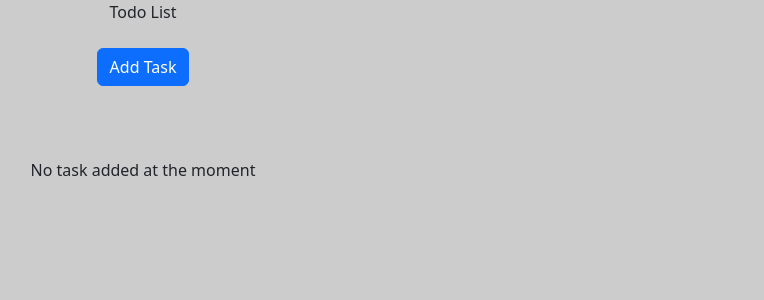
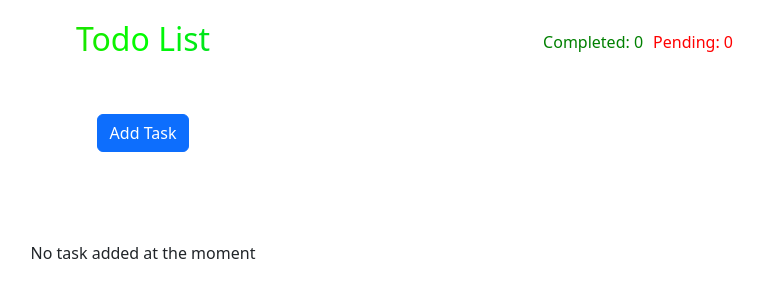
Before and after one commit to shaun-tuscano/Todo-List, a React (Create React App) app: page / in a window 1280 px wide. Shown: the top 300 px of the page, without its empty margins (497-1261 px from the left). Built offline with nearby package versions, Linux system fonts and the light colour scheme.

Commit message:
basic css and some more functionality added

```diff
--- a/src/App.css
+++ b/src/App.css
@@ -1,4 +1,4 @@
-.App {
+/* .App {
   text-align: center;
   width: 100%;
   height: 1000px;
@@ -8,4 +8,54 @@
 .taskbutton{
 padding: 10px;
 
+} */
+
+.App {
+  text-align: center;
+  padding: 20px;
 }
+
+.taskbutton {
+  margin-bottom: 20px;
+}
+
+.Toastify__toast {
+  font-size: 16px;
+  border-radius: 4px;
+}
+
+.Toastify__toast--success {
+  background-color: #43a047;
+}
+
+.Toastify__toast--error {
+  background-color: #f44336;
+}
+
+.Task {
+  margin-top: 20px;
+}
+.todo-title {
+  font-size: 32px; /* Increase the font size */
+  background: linear-gradient(to right, #ff0000, #00ff00, #0000ff); /* Apply multicolor background */
+  -webkit-background-clip: text;
+  -webkit-text-fill-color: transparent;
+  background-clip: text;
+  color: transparent;
+}
+
+.task-counter {
+  position: absolute;
+  top: 30px;
+  right: 50px;
+  display: flex;
+}
+
+.completed-counter {
+  margin-right: 10px;
+  color: green;
+}
+
+.pending-counter {
+  color: red;
+}
--- a/src/App.js
+++ b/src/App.js
@@ -10,14 +10,13 @@ import 'react-toastify/dist/ReactToastify.css';
 
 
 function App() {
-  const[addTaskModal,setAddTaskModal]=useState(false)
-  const[dataObj,setDataObj]=useState({Task:"",Description:""})
-  const[dataObjects,setDataObjects]=useState([])
-  const[isEdit,setIsIdit]=useState(false)
-  // const taskList=[]
-  // const [state, dispatch] = useReducer(reducer, taskList);
+  const[addTaskModal,setAddTaskModal]=useState(false)//decides weather to open modal
+  const[dataObj,setDataObj]=useState({Task:"",Description:""}) //holds one single task
+  const[dataObjects,setDataObjects]=useState([]) //holds array of tasks
+  const[isEdit,setIsIdit]=useState(false) // decides weather user is editing previously created task
+  const [completedCount, setCompletedCount] = useState(0); //gives number of completed tasks
 
-  const toggle = () => setAddTaskModal(!addTaskModal);
+  const toggle = () => setAddTaskModal(!addTaskModal);//sets value of addTaskModal
 
 
 
@@ -46,13 +45,26 @@ function App() {
   setDataObj(value)
   setIsIdit(true)
   toggle()
+  }
+
+  function validateTask(){
+  //validation Task name and Description field
+  if(dataObj.Task.length===0){
+    toast.error("Task name is mandatory");
+    return false
+  }
+  else if(dataObj.Description.length===0){
+    toast.error("Task description is mandatory");
+    return false
+  }
+  return true
+  }
 
 
 
-  }
-
   function onSave() {
     //save for new and pre-existing task
+    if(validateTask()) {
       if (isEdit) {
         const updatedDataObjects = dataObjects.map((data) =>
         data.id === dataObj.id ? dataObj : data
@@ -67,12 +79,13 @@ function App() {
         setDataObj({ Task: "", Description: "" })
         toggle()
       }
-  }
+  }}
 
-  function handleCheckbox(e,value){
+  function handleTaskComplete(e,value){
    //use to display success message and delete that task
   handleDelete(value.id)
   toast.success(`Task ${value.Task} completed!`);
+  setCompletedCount(completedCount+1)
 
   }
 
@@ -98,12 +111,19 @@ function App() {
   }
   return (
     <div className="App">
-      Todo List<br/><br/>
+    <h1 className="todo-title">Todo List</h1>
+      <div className="task-counter">
+        <span className="completed-counter">
+          Completed: {completedCount}
+        </span>
+        <span className="pending-counter">Pending: {dataObjects.length}</span>
+      </div>
+      <br/><br/>
       <Button className="taskbutton"color="primary" size="" onClick={toggle}>Add Task </Button>
       {addMoreModal()}
       <br/><br/><br/>
-      <ToastContainer />
-      <Task dataObjects={dataObjects} handleDelete={handleDelete} handleEdit={handleEdit} handleCheckbox={handleCheckbox}></Task>
+      <ToastContainer autoClose={2000} />
+      <Task dataObjects={dataObjects} handleDelete={handleDelete} handleEdit={handleEdit} handleTaskComplete={handleTaskComplete}></Task>
     </div>
   );
 }
--- a/src/components/Task.css
+++ b/src/components/Task.css
@@ -3,16 +3,28 @@ cursor: pointer;
 
 
 }
-
-.icons-container{
-margin-right: auto;
-
+.accordion-container {
+    margin-bottom: 20px;
+    width: 50%; /* Set the width to 50% */
+  margin-left: auto; /* Center the accordion horizontally */
+  margin-right: auto;
 }
 
-.accordion-container{
-border-radius: 10rem;
-max-width: 50%;
 
+.accordion-container:last-child {
+    margin-bottom: 0;
+}
 
+.accordion-container .icons-container {
+    display: flex;
+    align-items: center;
+}
 
+.accordion-container .icons-container .icon {
+    margin-left: 10px;
+    cursor: pointer;
 }
+
+  .accordion-container .icons-container input[type="checkbox"] {
+    margin-left: 10px;
+  }
--- a/src/components/Tasks.js
+++ b/src/components/Tasks.js
@@ -9,7 +9,7 @@ import { FaTrash, FaEdit } from 'react-icons/fa';
 import './Task.css'
 
 
-function Task({ dataObjects,handleEdit,handleDelete,handleCheckbox}) {
+function Task({ dataObjects,handleEdit,handleDelete,handleTaskComplete}) {
   const [open, setOpen] = useState('');
 
   const toggle = (id) => {
@@ -39,7 +39,7 @@ function Task({ dataObjects,handleEdit,handleDelete,handleCheckbox}) {
                   &nbsp;
                   <FaEdit className="icon" onClick={() =>handleEdit(item) } />
                   &nbsp;
-                  <Input type="checkbox" onChange={(e) => handleCheckbox(e, item)} />
+                  <Input type="checkbox" onChange={(e) => handleTaskComplete(e, item)} />
                 </div>
 
             </AccordionHeader>
@@ -50,7 +50,7 @@ function Task({ dataObjects,handleEdit,handleDelete,handleCheckbox}) {
           </div>
         ))}
       </Accordion>
-      {dataObjects.length===0 && <div>No task added at the moment</div>}
+      {dataObjects.length===0 && <h6>No task added at the moment</h6>}
 
     </div>
   )
```
Lines whose indentation alone changed are shown as unchanged.
